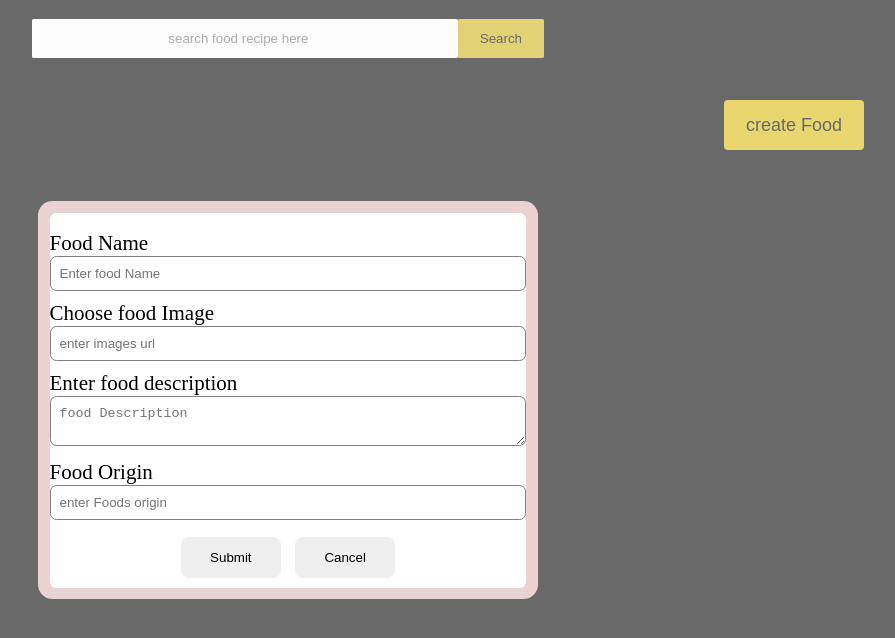
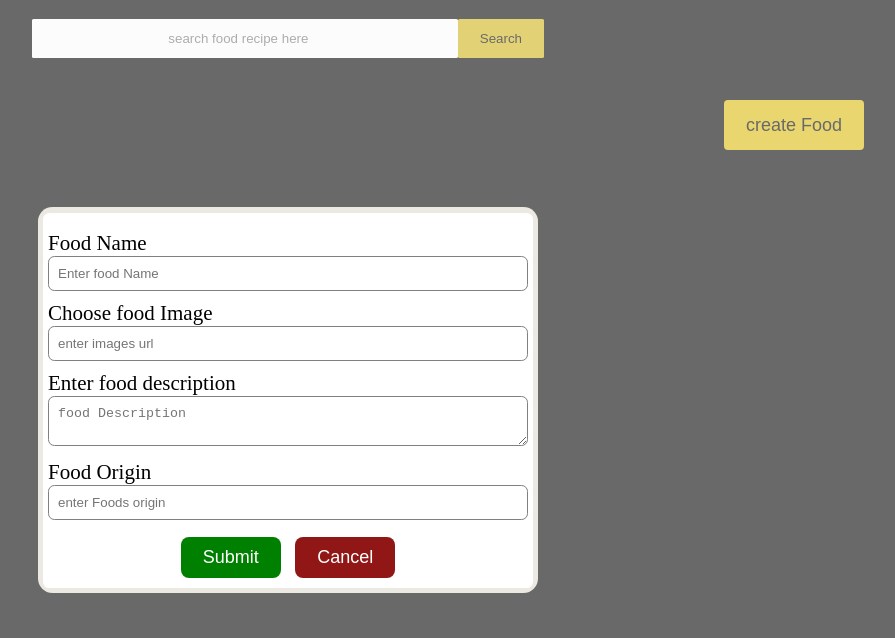
Before and after one commit to MALWICK/Recipe-app, a React (Create React App) app: page /food in a window 1280 px wide. Both pictures are taken after a click on the button "create Food". Shown: the top 638 px of the page, without its empty margins (352-1247 px from the left). Built offline with nearby package versions, Linux system fonts and the light colour scheme; the HTML template or start-up script is replaced by a standard one; a web font is replaced by a local one.

Commit message:
edited edit form

```diff
--- a/src/components/EditForm/editFrom.css
+++ b/src/components/EditForm/editFrom.css
@@ -12,9 +12,9 @@
 
 .foodform {
   width: 500px;
-  padding: 0.9%;
+  padding: 0.4%;
   border-radius: 0.9rem;
-  background-color: #ecd3d3;
+  background-color: #ece9e2;
 }
 
 .form {
@@ -26,6 +26,7 @@
   flex-direction: column;
   border-radius: 0.4rem;
   background-color: white;
+  padding: 1%;
 }
 
 .food__name {
@@ -118,16 +119,36 @@
 
 .submit {
   width: 100px;
-  padding: 13px;
+  padding: 10px;
   border-radius: 0.5rem;
   outline: none;
   border: none;
+  font-size: 18px;
+  color: white;
+  background-color: green;
+  cursor: pointer;
 }
 
 .cancel {
   width: 100px;
-  padding: 13px;
+  padding: 10px;
   border-radius: 0.5rem;
   outline: none;
   border: none;
+  font-size: 18px;
+  background-color: #911717;
+  color: white;
+  cursor: pointer;
 }
+
+@media (max-width: 425px) {
+  .foodform {
+    width: 391px;
+  }
+}
+
+@media (max-width: 325px) {
+  .foodform {
+    width: 300px;
+  }
+}
```
